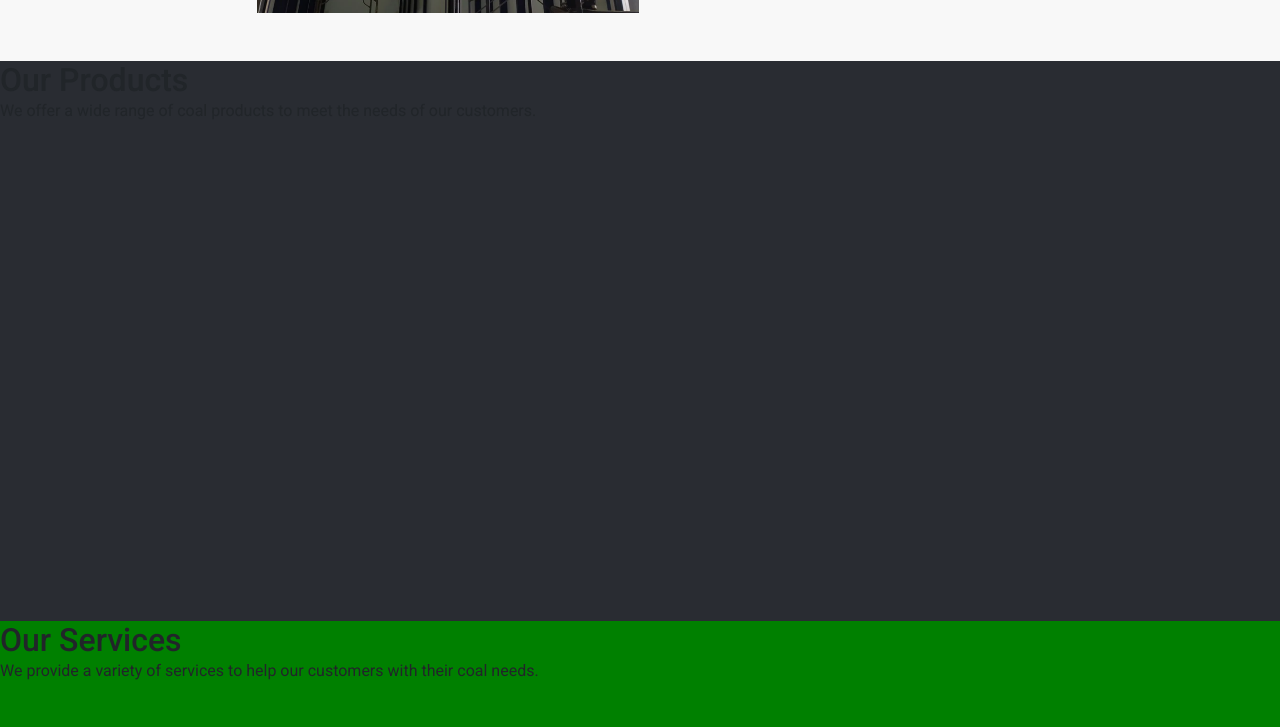
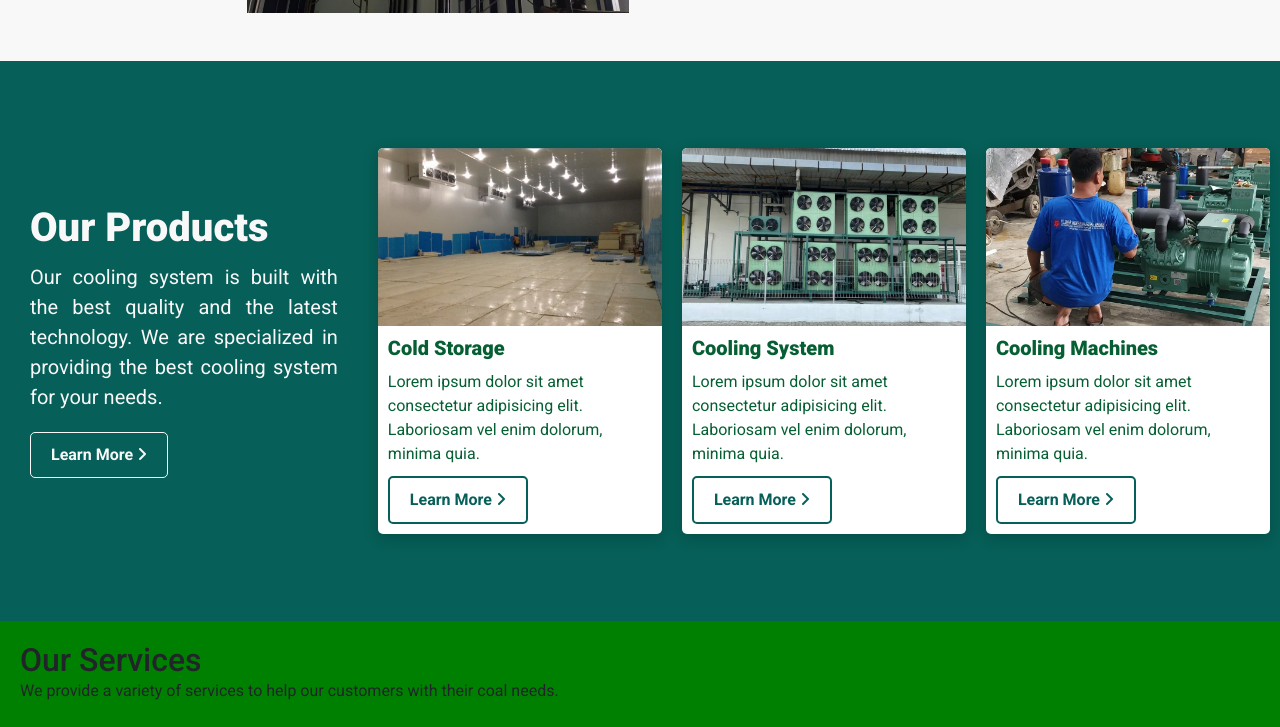
Before and after one commit to RomaruDaze/smam, a plain HTML site: page docs/index.html in a window 1280 px wide. Shown: the part 1053-1780 px from the top of the page. Drawn offline with nearby package versions, Linux system fonts and the light colour scheme.

```diff
--- a/docs/index.html
+++ b/docs/index.html
@@ -54,8 +54,31 @@
             </div>
         </div>
         <div class="our-products-simple">
-            <h2>Our Products</h2>
-            <p>We offer a wide range of coal products to meet the needs of our customers.</p>
+            <div class="our-products-content">
+                <h2>Our Products</h2>
+                <p>Our cooling system is built with the best quality and the latest technology. We are specialized in providing the best cooling system for your needs.</p>
+                <button>Learn More <i class="fa-solid fa-angle-right"></i></button>
+            </div>
+            <div class="our-products-image">
+                <div class="product-image"><img src="./images/product-simple-01.png" alt="Product 01">
+                <div class="product-image-content">
+                    <h5>Cold Storage</h5>
+                    <p>Lorem ipsum dolor sit amet consectetur adipisicing elit. Laboriosam vel enim dolorum, minima quia.</p>
+                    <button>Learn More <i class="fa-solid fa-angle-right"></i></button>
+                </div></div>
+                <div class="product-image"><img src="./images/product-simple-02.png" alt="Product 02">
+                <div class="product-image-content">
+                    <h5>Cooling System</h5>
+                    <p>Lorem ipsum dolor sit amet consectetur adipisicing elit. Laboriosam vel enim dolorum, minima quia.</p>
+                    <button>Learn More <i class="fa-solid fa-angle-right"></i></button>
+                </div></div>
+                <div class="product-image"><img src="./images/product-simple-03.png" alt="Product 03">
+                <div class="product-image-content">
+                    <h5>Cooling Machines</h5>
+                    <p>Lorem ipsum dolor sit amet consectetur adipisicing elit. Laboriosam vel enim dolorum, minima quia.</p>
+                    <button>Learn More <i class="fa-solid fa-angle-right"></i></button>
+                </div></div>
+            </div>
         </div>
         <div class="our-services-simple">
             <h2>Our Services</h2>
--- a/docs/styles.css
+++ b/docs/styles.css
@@ -1,7 +1,7 @@
 :root {
-    --primary: #648474;
-    --secondary: #547478;
-    --tertiary: #292c32;
+    --primary: #065f33;
+    --secondary: #065f58;
+    --tertiary: #293229;
 }
 
 body {
@@ -123,12 +123,15 @@ main {
 
 .carousel-item img {
     z-index: 0;
+    width: 100%;
+    height: 100%;
+    object-fit: cover;
 }
 
 .carousel-indicators button {
     background-color: rgba(255, 255, 255, 0.5);
     border: none;
-    width: 400px !important;
+    width: 200px !important;
     height: 10px !important;
     margin: 0 5px;
     opacity: 0.5;
@@ -140,6 +143,7 @@ main {
     opacity: 1;
 }
 
+/* About Us */
 .about-us-simple {
     background-color: #f8f8f8;
     height: 60vh;
@@ -153,6 +157,8 @@ main {
 .about-us-simple img {
     width: auto;
     height: 80%;
+    margin-right: 20px;
+    /* Add space between image and content */
 }
 
 .about-us-content {
@@ -174,16 +180,118 @@ main {
     text-align: justify;
 }
 
+
+/* Our Products */
 .our-products-simple {
-    z-index: -1000;
+    background-color: var(--secondary);
+    display: flex;
+    flex-direction: row;
+    align-items: center;
+    justify-content: center;
 }
 
+.our-products-content {
+    width: 30%;
+    padding: 30px;
+}
+
+.our-products-content h2 {
+    font-size: 40px;
+    font-weight: 800;
+    padding-bottom: 10px;
+    color: #f8f8f8;
+}
+
+.our-products-content p {
+    font-size: 20px;
+    font-weight: 400;
+    max-width: 400px;
+    padding-bottom: 20px;
+    color: #f8f8f8;
+    text-align: justify;
+}
+
+.our-products-content button {
+    color: #f8f8f8;
+    border: none;
+    padding: 10px 20px;
+    font-size: 16px;
+    font-weight: 600;
+    border: 1px solid #f8f8f8;
+    border-radius: 5px;
+    background-color: var(--secondary);
+}
+
+.our-products-image {
+    display: flex;
+    flex-direction: row;
+    align-items: center;
+    justify-content: center;
+}
+
+.product-image {
+    background-color: #fff;
+    margin: 10px;
+    box-shadow: 0 4px 15px rgba(0, 0, 0, 0.2);
+    border-radius: 5px;
+    width: 100%;
+    max-width: 300px;
+    height: auto;
+    overflow: hidden;
+    transition: transform 0.3s ease, box-shadow 0.3s ease;
+}
+
+.product-image:hover {
+    transform: scale(1.05);
+    box-shadow: 0 8px 20px rgba(0, 0, 0, 0.3);
+}
+
+.product-image h5 {
+    font-size: 20px;
+    font-weight: 800;
+    color: var(--primary);
+    margin-bottom: 10px;
+}
+
+.product-image img {
+    object-fit: cover;
+    width: 100%;
+    height: auto;
+    border-top-left-radius: 5px;
+    border-top-right-radius: 5px;
+}
+
+.product-image-content {
+    padding: 10px;
+}
+
+.product-image-content p {
+    font-size: 16px;
+    font-weight: 400;
+    color: var(--primary);
+    margin-bottom: 10px;
+}
+
+.product-image-content button {
+    color: var(--secondary);
+    background-color: #fff;
+    border: none;
+    padding: 10px 20px;
+    font-size: 16px;
+    font-weight: 600;
+    border: 2px solid var(--secondary);
+    border-radius: 5px;
+}
+
+/* Our Services */
 .our-services-simple {
     background-color: green;
+    padding: 20px;
 }
 
 .contact-us-simple {
     background-color: yellow;
+    padding: 20px;
 }
 
 footer {
@@ -195,12 +303,3 @@ footer {
     background-color: var(--secondary);
     color: white;
 }
-
-.carousel-item img {
-    width: 100%;
-    /* Make images responsive */
-    height: 100%;
-    /* Ensure images cover the div */
-    object-fit: cover;
-    /* Cover the area without distortion */
-}
```
Also changed, not shown: docs/images/product-simple-01.png (added), docs/images/product-simple-02.png (added), docs/images/product-simple-03.png (added).
